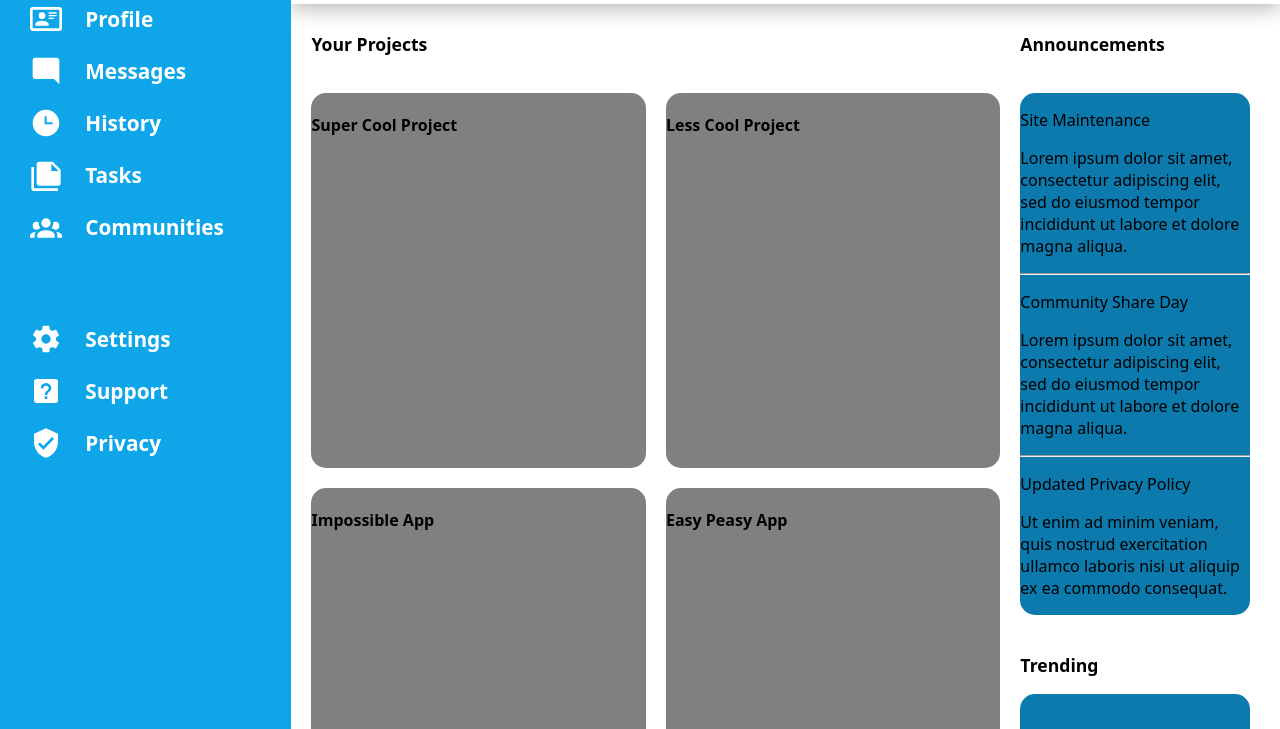
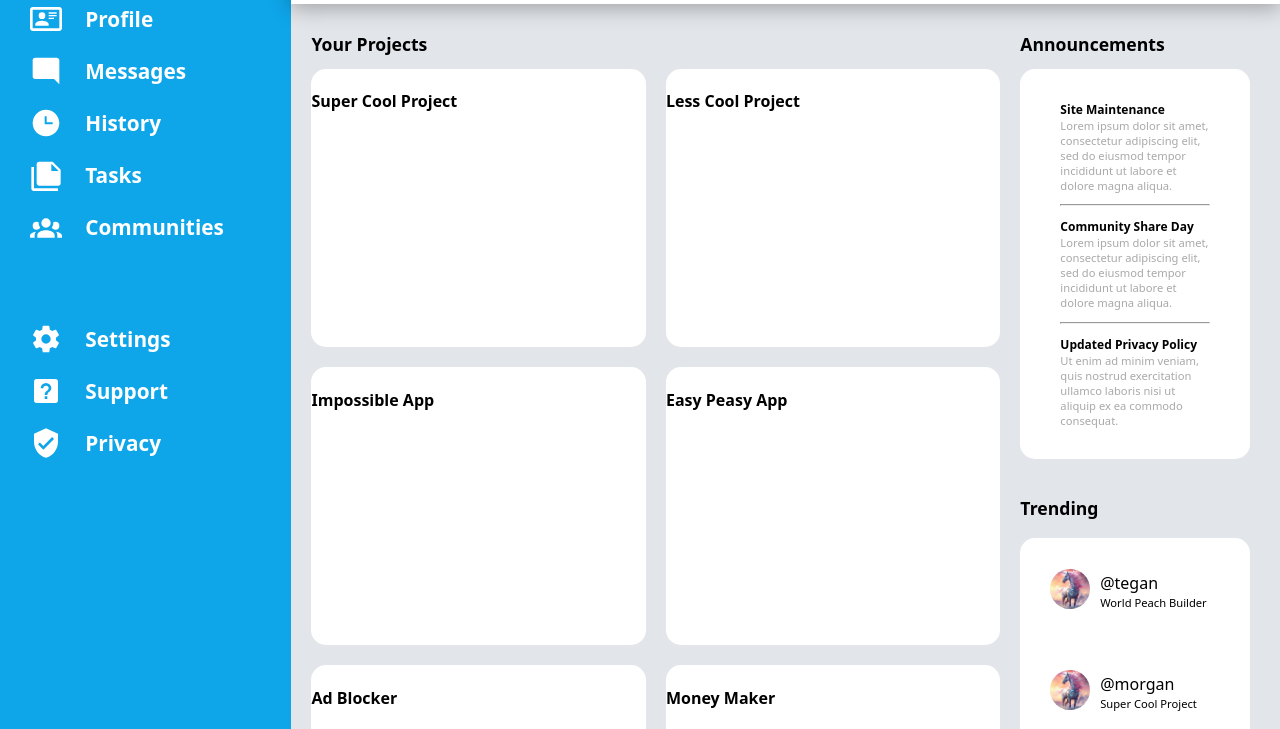
Before and after one commit to SalUdd/Admin-Dashboard, a plain HTML site: page index.html in a window 1280 px wide. Shown: the part 196-925 px from the top of the page. Drawn offline with Linux system fonts and the light colour scheme.

Commit message:
changed background color, changed card colors, brought zindex of droopshow for header to front, added horizontal line to announcement card content

```diff
--- a/style.css
+++ b/style.css
@@ -3,9 +3,9 @@
     font-family: system-ui, -apple-system, BlinkMacSystemFont, 'Segoe UI', Roboto, Oxygen, Ubuntu, Cantarell, 'Open Sans', 'Helvetica Neue', sans-serif;
 }
 
-/* * {
-    outline: 1px solid red; /* Highlights each element's boundaries */
-/* } */
+ /* *{
+    outline: 1px solid red; /* Highlights each element's boundaries
+} */
 
 body {
     margin: 0px;
@@ -30,7 +30,7 @@ body {
     /* Add drop shadow to the bottom */
     box-shadow: 0 4px 20px rgba(0, 0, 0, 0.3);
     margin-top: -10px;
-
+    z-index: 1;
 }
 
 .search-wrapper, .profile-wrapper, .user-welcome, .options-wrapper{
@@ -217,20 +217,40 @@ body {
     display: grid;
     grid-template-columns: 3fr 1fr;
     grid-template-rows: repeat(4, 1fr);
-    margin: 10px 30px 30px 20px;
+    padding: 10px 30px 30px 20px;
     gap: 20px;
-
+    background-color: #e2e5e9;
 }
 
 .anncouncement-wrapper {
     grid-column: 2/3;
     grid-row: 1/3;
     display: grid;
-    grid-template-rows: auto 1fr;
+    grid-template-rows: minmax(auto, 20px) 1fr;
 
     gap: 20px;
 
 }
+
+.announcement-card {
+    box-sizing: border-box;
+    padding: 20px 40px 20px 40px;
+}
+
+.announcement-text-wrapper {
+    font-size: 0.7rem;
+ }
+
+ .announcement-text-wrapper p:nth-child(1) {
+    font-weight: 700;
+    font-size: 0.75rem;
+ }
+
+ .announcement-text-wrapper p:nth-child(2) {
+    color: darkgrey;
+    margin-top: -12px;
+
+ }
 
 .trending-wrapper {
     grid-column: 2/3;
@@ -258,9 +278,11 @@ body {
     gap: 10px;
 }
 
-.trend-text-wrapper {
+/* .trend-text-wrapper {
 
-}
+ } to be coded - center on the mid rather than using subtext negative margin */
+
+
 
 .trend-subtext {
     font-size: 0.7rem;
@@ -268,7 +290,7 @@ body {
 }
 
 .trending-card, .announcement-card {
-    background-color: #0d7aad;
+    background-color: white;
     border-radius: 15px;
 }
 
@@ -285,7 +307,7 @@ body {
     grid-template-columns: 1fr 1fr;
     grid-column: 1/2;
     grid-row: 1/6;
-    grid-template-rows: auto 1fr 1fr 1fr;
+    grid-template-rows: minmax(auto, 20px) 1fr 1fr 1fr;
     gap: 20px;
 }
 
@@ -298,7 +320,7 @@ body {
 }
 
 .project-card {
-    background-color: grey;
+    background-color: white;
     border-radius: 15px;
 
 }
```
